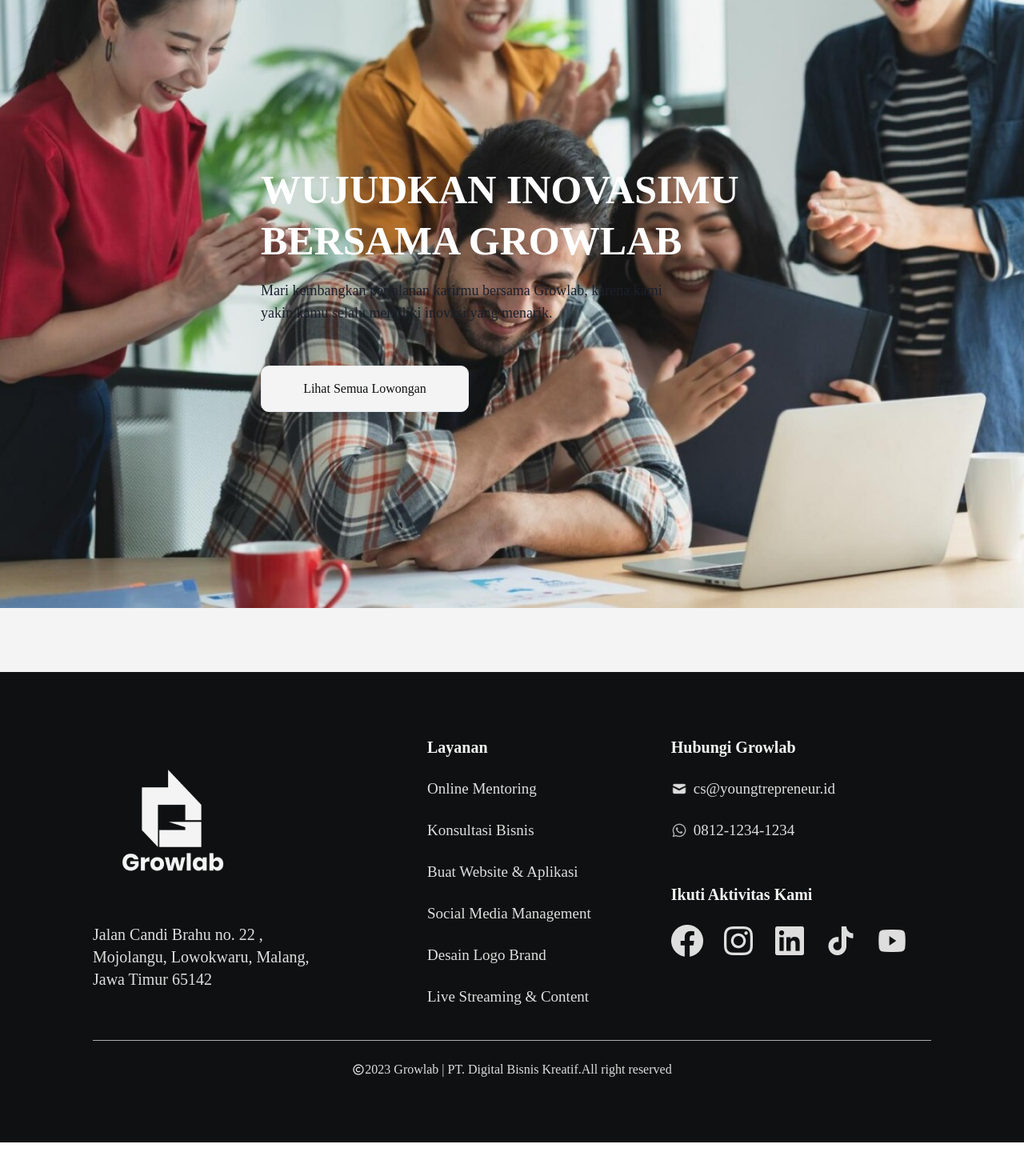
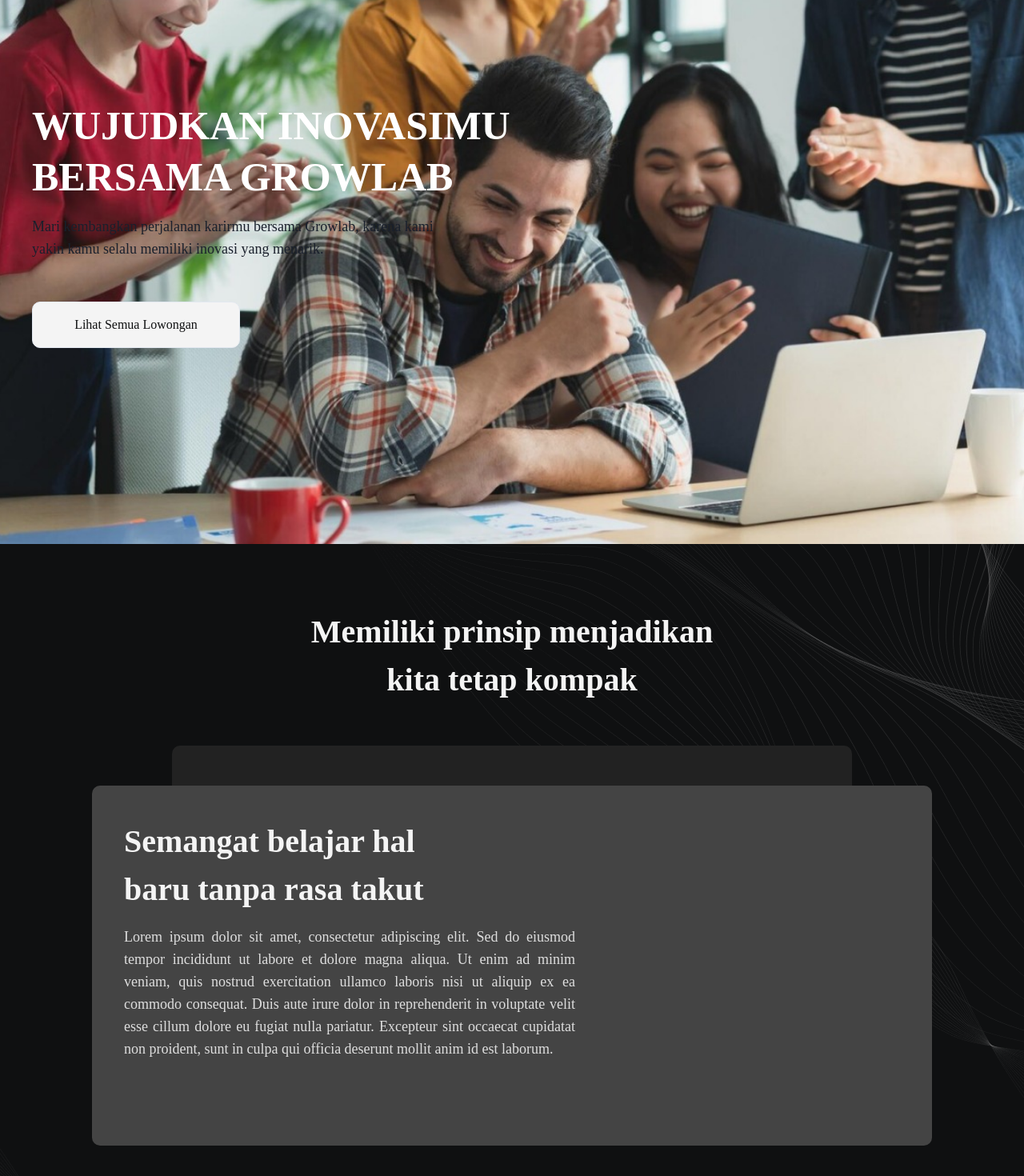
Before and after one commit to akgeninov/PROJECT, a React (Create React App) app in the folder client/: page /career in a window 1280 px wide. Shown: the part 240-1710 px from the top of the page at 80% size. Before the commit the page ends 1668 px from the top, so only its background shows below. Built offline with nearby package versions, Linux system fonts and the light colour scheme.

Commit message:
section 2

```diff
--- a/client/src/components/career/hero-section/HeroSection.jsx
+++ b/client/src/components/career/hero-section/HeroSection.jsx
@@ -8,27 +8,28 @@ function HeroSection() {
     backgroundSize: "cover",
     backgroundPosition: "center",
     backgroundRepeat: "no-repeat",
-    width: "100%", // Ensure the background covers the entire width
-    height: "100vh", // Set a fixed height or adjust as needed
+    width: "100%",
+    height: "100vh",
   };
 
   return (
     <div
-      className="flex flex-col lg:flex-row justify-start items-center xl:justify-center shrink-0 mt-[23px] sm:mt-[80px] mb-[60px] lg:mb-[80px]"
+      className="flex flex-col lg:flex-row justify-start items-center xl:justify-center shrink-0 "
       style={backgroundStyle}
     >
-      <div className="flex lg:px-0 lg:max-w-[628px] flex-initial flex-col w-full items-start lg:items-start gap-[52px] ">
-        <div className="flex flex-col items-start lg:items-start gap-[16px] w-full xl:w-[628px]">
-          <h1 className="text-[24px] text-white text-left lg:text-start xl:text-[50px] font-bold uppercase leading-[36px] xl:leading-[64px]">
+      <div className="flex lg:px-0 lg:max-w-[628px] flex-initial flex-col w-full items-start lg:items-start gap-[52px] " style={{ paddingLeft: '40px' }}>
+        <div className="flex flex-col items-start lg:items-start gap-[16px] w-full xl:w-[628px]"  >
+          <h1 className="text-[24px] text-white textAlign-left lg:text-start xl:text-[50px] font-bold uppercase leading-[36px] xl:leading-[64px]" >
             wujudkan inovasimu<br/>bersama growlab
           </h1>
-          <p className="text-left lg:text-start text-[18px] leading-[28px] font-light max-w-[536px]">
+          <p className="text-left lg:text-start text-[18px] leading-[28px] font-light max-w-[536px]" >
             Mari kembangkan perjalanan karirmu bersama Growlab, karena kami
             yakin kamu selalu memiliki inovasi yang menarik.
           </p>
         </div>
-        <ButtonWhiteSmoke500 WIDTH={"w-[260px]"} TEXT_BUTTON={"Lihat Semua Lowongan"} />
+        <ButtonWhiteSmoke500 WIDTH={"w-[260px]"} TEXT_BUTTON={"Lihat Semua Lowongan"}   />
       </div>
+      <div className=" w-full mt-[px] lg:mt-[80px] flex justify-center"></div>
     </div>
   );
 }
--- /dev/null
+++ b/client/src/components/career/section_2/Section_2.jsx
@@ -0,0 +1,60 @@
+import React from "react";
+import { icon } from "../../../constants";
+
+function CareerService() {
+  const inlineSquare = {
+      width: '850px', // Sesuaikan dengan lebar yang diinginkan
+      height: '50px', // Sesuaikan dengan tinggi yang diinginkan
+      backgroundColor: '#222', // Warna latar belakang abu-abu
+      borderTopLeftRadius: '10px' ,
+      borderTopRightRadius: '10px'
+    };
+
+    const outlineSquare = {
+      width: '1050px', // Sesuaikan dengan lebar yang diinginkan
+      height: '450px', // Sesuaikan dengan tinggi yang diinginkan
+      backgroundColor: '#444', // Warna latar belakang abu-abu
+      borderRadius: '10px' ,
+    };
+
+    const contentStyle = {
+      flex: '1', // Menyesuaikan agar konten memanfaatkan sisa ruang
+      padding: '40px', // Menambahkan padding untuk memberikan ruang di dalam kotak
+      textAlign: 'left' // Menempatkan teks ke kiri
+    };
+
+    const imageStyle = {
+      backgroundImage: `url(${icon.prinsip_icon})`,
+      width: '200px',
+      height: '200px',
+      marginLeft: '20px',
+    };
+
+  return (
+    <div className=" flex flex-col  bg-serviceSection w-full 2xl:max-w-[1280px]  bg-cover h-full xl:h-[800px] items-center relative    xl:overflow-y-visible">
+      <div
+        className="flex flex-col items-center justify-center  mt-[80px] gap-[16px] w-full lg:w-[564px] mb-[52px]"
+      >
+        <h1 className="text-[22px] lg:text-[40px] font-bold  text-center leading-[32px] lg:leading-[60px] text-whiteSmoke500">
+          Memiliki prinsip menjadikan kita tetap kompak
+        </h1>
+      </div>
+      <div
+      className="flex flex-col lg:flex-row justify-start items-center xl:justify-center shrink-0  " //mt-[30px] sm:mt-[80px] mb-[60px] lg:mb-[80px]
+      style={inlineSquare}>
+    </div>
+    <div className style={outlineSquare}>
+       <div style={contentStyle}>
+          {/* Judul dan isi di sebelah kiri */}
+          <h2 className="max-w-[564px] text-[22px] lg:text-[40px] font-bold leading-[32px] lg:leading-[60px] text-whiteSmoke500" style={{ marginBottom: '15px' }}>Semangat belajar hal <br />
+          baru tanpa rasa takut</h2>
+          <p className="max-w-[564px] text-[14px] lg:text-[18px] font-light leading-[20px] lg:leading-[28px] text-whiteSmoke600" style={{ textAlign: 'justify' }}>Lorem ipsum dolor sit amet, consectetur adipiscing elit. Sed do eiusmod tempor incididunt ut labore et dolore magna aliqua. Ut enim ad minim veniam, quis nostrud exercitation ullamco laboris nisi ut aliquip ex ea commodo consequat. Duis aute irure dolor in reprehenderit in voluptate velit esse cillum dolore eu fugiat nulla pariatur. Excepteur sint occaecat cupidatat non proident, sunt in culpa qui officia deserunt mollit anim id est laborum.
+          </p>
+        </div>
+    </div>
+    </div>
+
+  );
+}
+
+export default CareerService;
--- a/client/src/pages/career/Career.jsx
+++ b/client/src/pages/career/Career.jsx
@@ -1,10 +1,12 @@
 import React from "react";
 import HeroSection from "../../components/career/hero-section/HeroSection";
+import Section_2 from "../../components/career/section_2/Section_2"
 
 function Career() {
     return (
     <div className=" flex flex-col justify-center items-center shrink-0">
       <HeroSection />
+      <Section_2 />
     </div>
     );
 }
```
